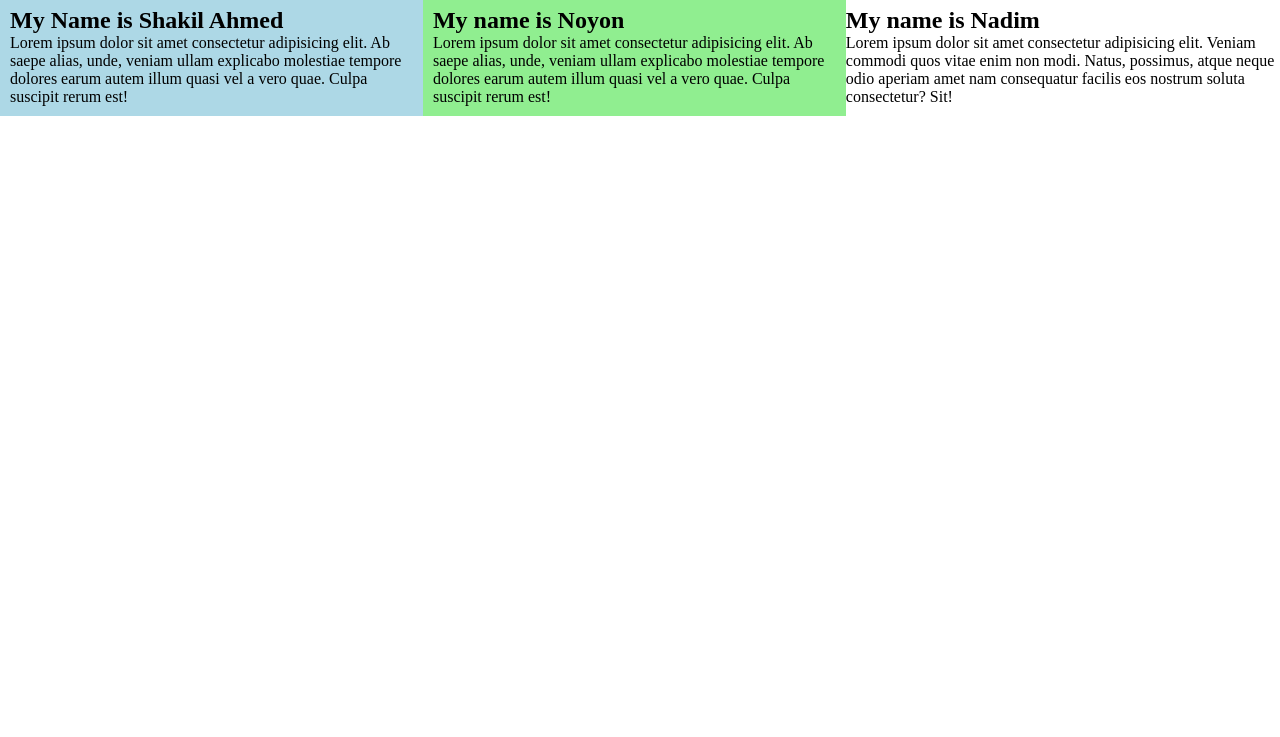
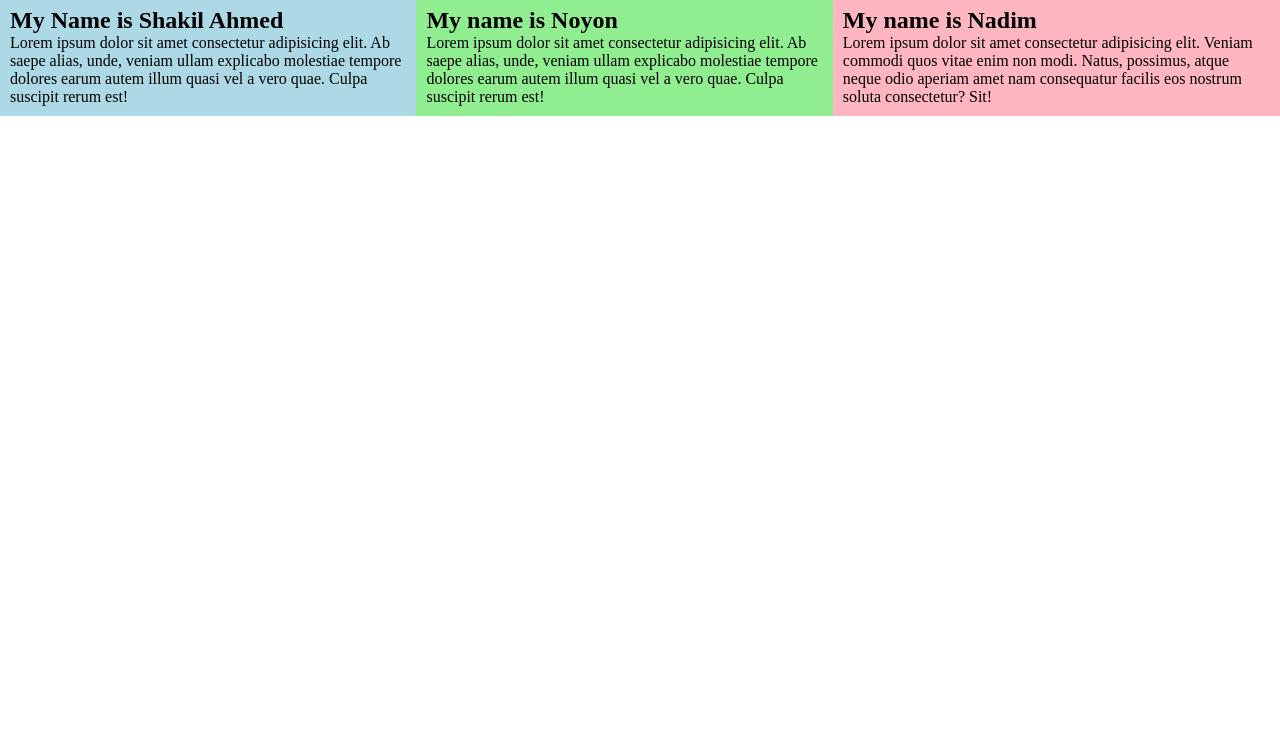
Before and after one commit to codermdshakil/git-test, a plain HTML site: page index.html in a window 1280 px wide. Shown: the part 63-800 px from the top of the page. Drawn offline with Linux system fonts and the light colour scheme.

Commit message:
Nadim style added

```diff
--- a/index.html
+++ b/index.html
@@ -8,6 +8,8 @@
     <link rel="stylesheet" href="style/shakil.css">
     <!-- noyon rahman liked here css file  -->
     <link rel="stylesheet" href="style/noyon.css">
+    <!-- Nadim linked here css file  -->
+    <link rel="stylesheet" href="style/nadim.css">
 </head>
 <body>
 
--- /dev/null
+++ b/style/nadim.css
@@ -0,0 +1,5 @@
+
+.nadim{
+    padding: 10px;
+    background-color: lightpink;
+}
```
